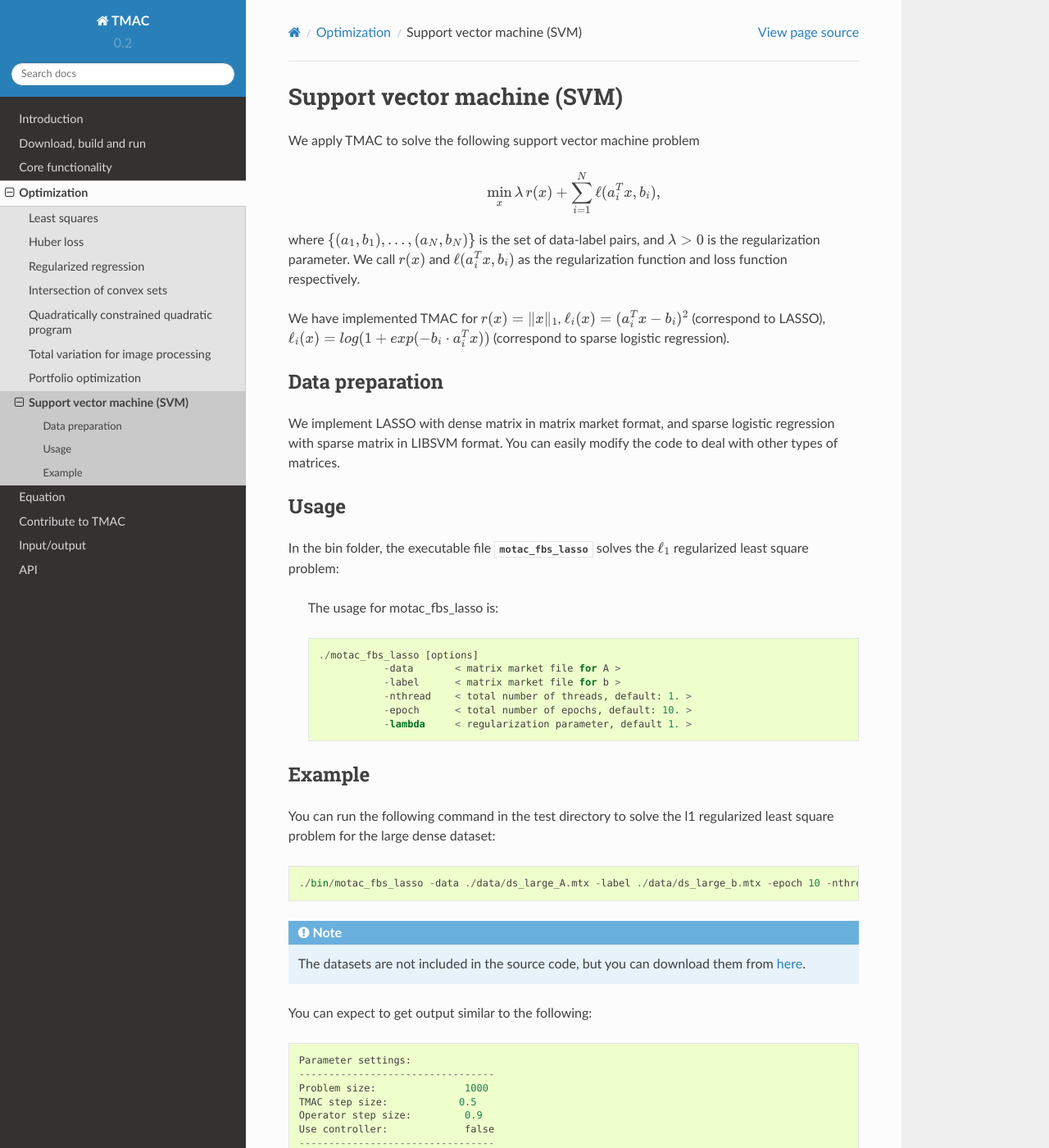
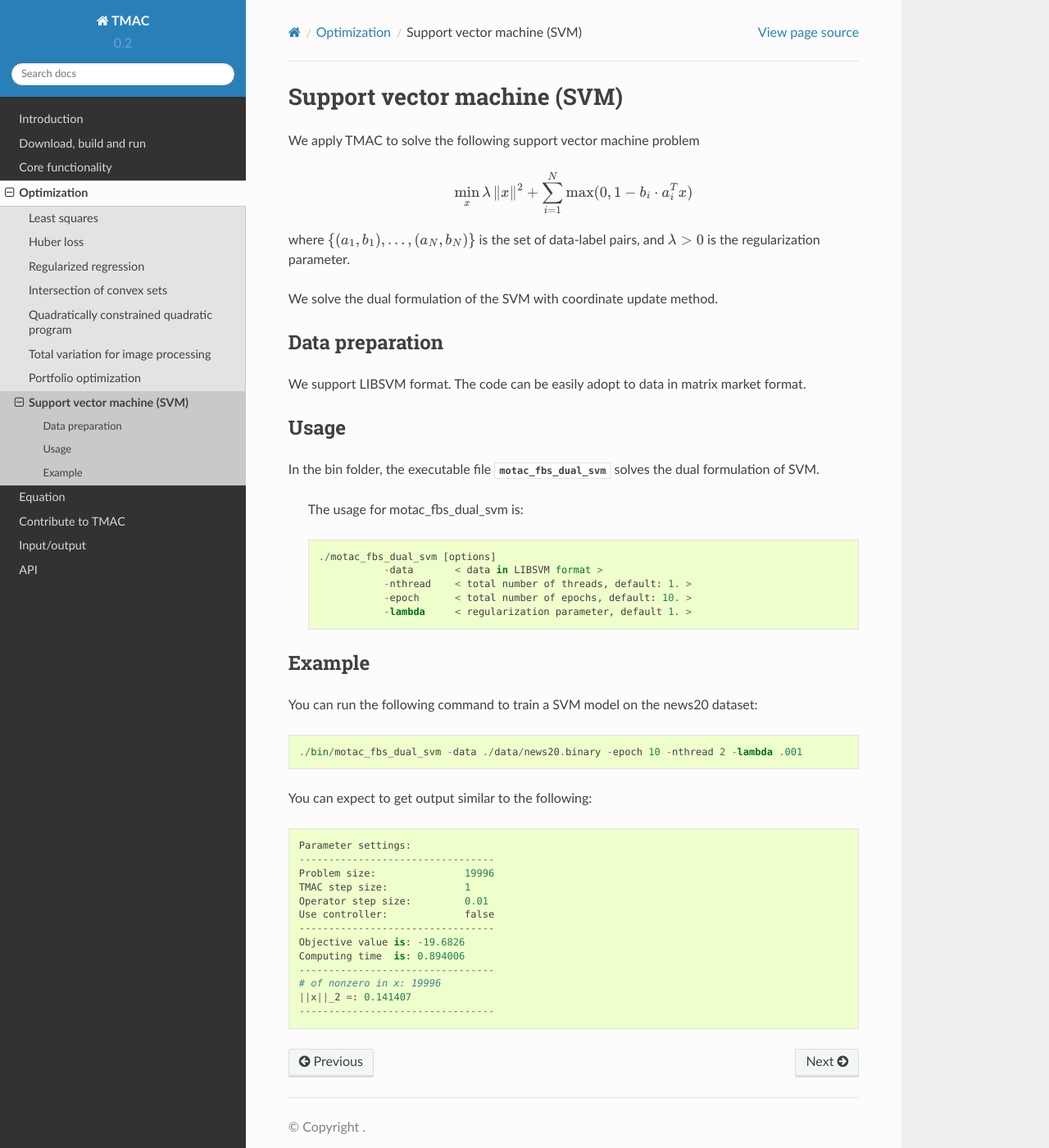
Before and after one commit to uclaopt/TMAC, a Sphinx documentation site: the page built from doc/source/opt/svm.rst, in a window 1280 px wide and 1400 px high. Shown: the whole window at 82% size. Built offline with Sphinx 7.4.7 and the Read the Docs theme 2.0.0, drawn with Linux system fonts in a browser that asks for light colours; some of the changed text lies outside the part shown.

Commit message:
updated docs for dual svm

```diff
--- a/doc/source/opt/svm.rst
+++ b/doc/source/opt/svm.rst
@@ -3,29 +3,27 @@ Support vector machine (SVM)
 We apply TMAC to solve the following support vector machine problem
 
 .. math::
-   \min_x \lambda \, r(x) + \sum_{i=1}^N \ell(a_i^T x, b_i),
+   \min_x \lambda \, \|x\|^2 + \sum_{i=1}^N \max(0, 1 - b_i \cdot a_i^T x)
 
-where :math:`\{(a_1, b_1), ..., (a_N, b_N)\}` is the set of data-label pairs, and :math:`\lambda>0` is the regularization parameter. We call
-:math:`r(x)` and :math:`\ell(a_i^T x, b_i)` as the regularization function and loss function respectively.
+where :math:`\{(a_1, b_1), ..., (a_N, b_N)\}` is the set of data-label pairs, and :math:`\lambda>0` is the regularization parameter.
 
-We have implemented TMAC for :math:`r(x) = \|x\|_1`, :math:`\ell_i(x) = (a_i^T x - b_i)^2` (correspond to LASSO), :math:`\ell_i(x) = log(1+exp(-b_i \cdot a_i^T x))` (correspond to sparse logistic regression).
+We solve the dual formulation of the SVM with coordinate update method.
 
 
 Data preparation
 -----------------
-We implement LASSO with dense matrix in matrix market format, and sparse logistic regression with sparse matrix in LIBSVM format. You can easily modify the code to deal with other types of matrices.
+We support LIBSVM format. The code can be easily adopt to data in  matrix market format.
 
 
 
 Usage
 ---------
-In the bin folder, the executable file :cpp:type:`motac_fbs_lasso` solves the :math:`\ell_1` regularized least square problem:
+In the bin folder, the executable file :cpp:type:`motac_fbs_dual_svm` solves the dual formulation of SVM.
 
-  The usage for motac_fbs_lasso is::
+  The usage for motac_fbs_dual_svm is::
 
-    ./motac_fbs_lasso [options]
-               -data       < matrix market file for A >
-               -label      < matrix market file for b >
+    ./motac_fbs_dual_svm [options]
+               -data       < data in LIBSVM format >
                -nthread    < total number of threads, default: 1. >
                -epoch      < total number of epochs, default: 10. >
                -lambda     < regularization parameter, default 1. >
@@ -34,31 +32,22 @@ In the bin folder, the executable file :cpp:type:`motac_fbs_lasso` solves the :m
 Example
 -----------
 
-You can run the following command in the test directory to solve the l1 regularized least square problem for the large dense dataset::
+You can run the following command to train a SVM model on the news20 dataset::
 
-  ./bin/motac_fbs_lasso -data ./data/ds_large_A.mtx -label ./data/ds_large_b.mtx -epoch 10 -nthread 2 -lambda 1.
-
-.. note::
-
-   The datasets are not included in the source code, but you can download them from `here <https://www.dropbox.com/sh/neqh6ege48hut2x/AACv02EH19XN-N7DXADV2NrIa?dl=0>`_.
+  ./bin/motac_fbs_dual_svm -data ./data/news20.binary -epoch 10 -nthread 2 -lambda .001
 
 You can expect to get output similar to the following::
 
   Parameter settings:
   ---------------------------------
-  Problem size:               1000
-  TMAC step size:            0.5
-  Operator step size:         0.9
+  Problem size:               19996
+  TMAC step size:             1
+  Operator step size:         0.01
   Use controller:             false
   ---------------------------------
-  Objective value is: 473.595
-  Computing time  is: 0.008394
+  Objective value is: -19.6826
+  Computing time  is: 0.894006
   ---------------------------------
-  # of nonzero in x: 332
-  ||x||_2 =: 332
+  # of nonzero in x: 19996
+  ||x||_2 =: 0.141407
   ---------------------------------
-
-
-.. note::
-
-   You can find other applications (l2 norm least square with backward forward splitting, SVM with squared hinge loss, etc) in the binary folder. The source codes for the apps are `here <https://github.com/ZhiminPeng/motac-new/tree/master/apps>`_.
```
